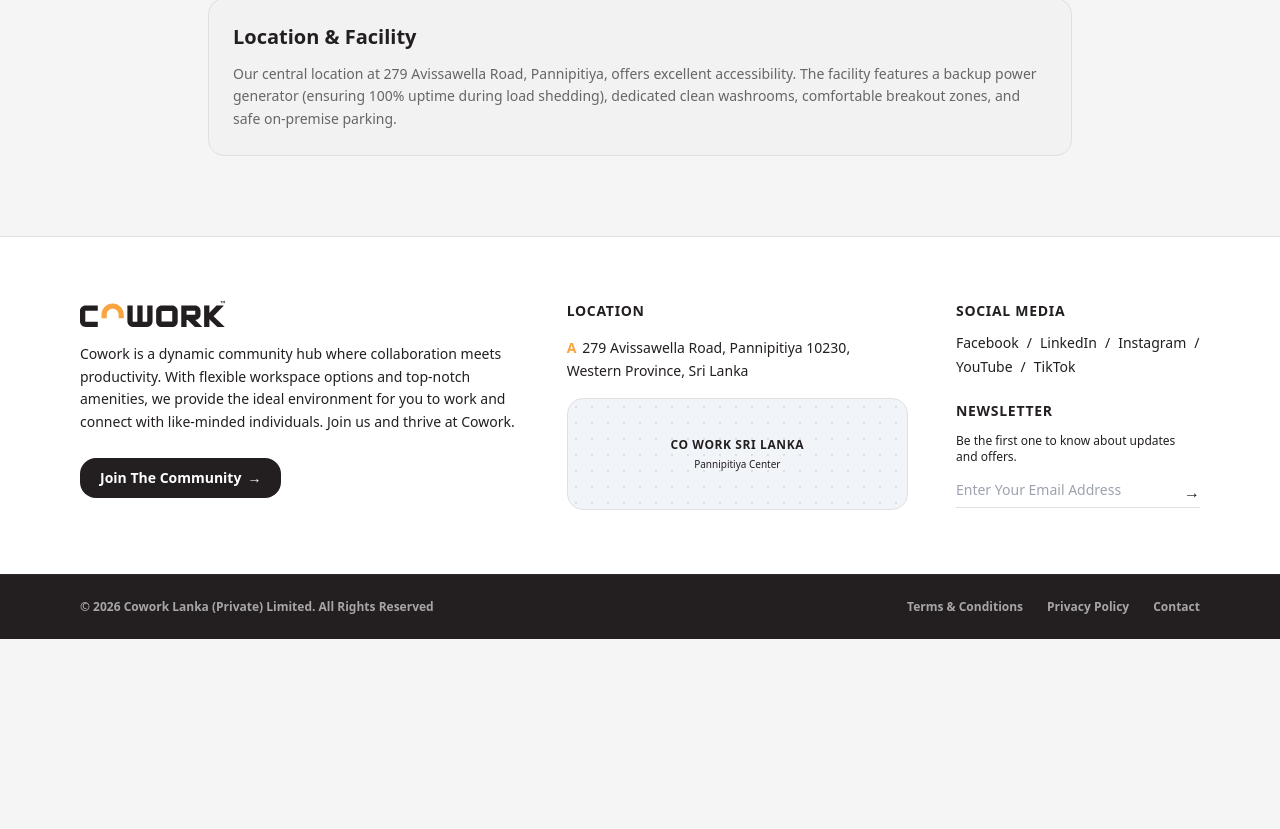
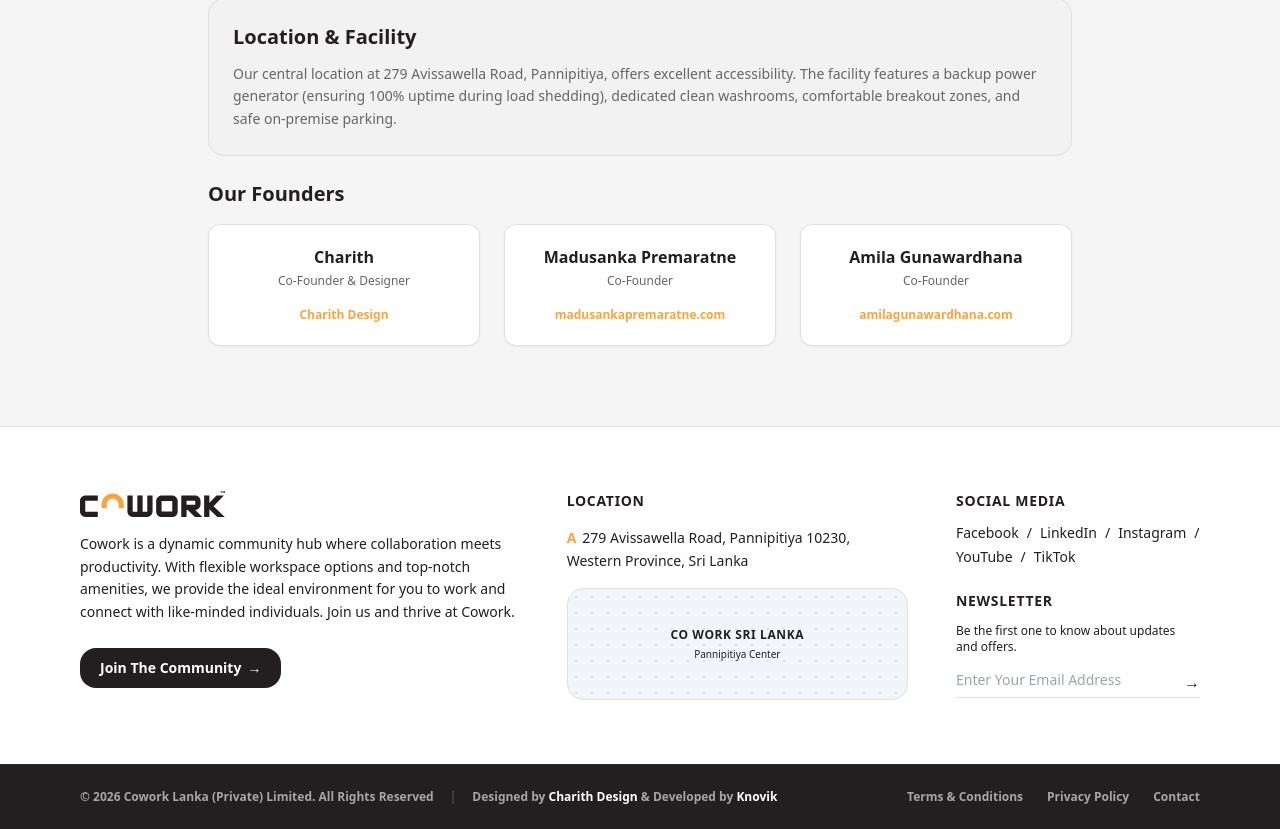
Before and after one commit to KnovikLLC/coworklk-booking-nextjs, a Next.js app: page /about in a window 1280 px wide. Shown: the part 561-1390 px from the top of the page. Before the commit the page ends 1200 px from the top, so only its background shows below. Built offline with nearby package versions, Linux system fonts and the light colour scheme; no server answers.

Commit message:
design: add Designed and Developed links to footer sub-footer and profile co-founders on About page

```diff
--- a/app/(site)/about/page.tsx
+++ b/app/(site)/about/page.tsx
@@ -7,6 +7,7 @@
     title: "About Us | Cowork.lk",
     description: "Learn more about Cowork Lanka (Pvt) Ltd, our story, mission, and the premium coworking workspace we provide in Pannipitiya.",
     url: "/about",
+    images: ["/opengraph-image"],
   },
 };
 
@@ -42,6 +43,48 @@
             Our central location at 279 Avissawella Road, Pannipitiya, offers excellent accessibility. The facility features a backup power generator (ensuring 100% uptime during load shedding), dedicated clean washrooms, comfortable breakout zones, and safe on-premise parking.
           </p>
         </div>
+
+        <div className="mt-12">
+          <h2 className="text-xl font-semibold text-brand-dark mb-4">Our Founders</h2>
+          <div className="grid gap-6 sm:grid-cols-3">
+            <div className="rounded-xl border bg-white p-5 shadow-sm text-center">
+              <h3 className="font-bold text-brand-dark text-base">Charith</h3>
+              <p className="text-xs text-muted-foreground mt-1 mb-3">Co-Founder &amp; Designer</p>
+              <a
+                href="https://www.charithdesign.com/"
+                target="_blank"
+                rel="noopener noreferrer"
+                className="inline-block text-xs font-bold text-brand hover:underline"
+              >
+                Charith Design
+              </a>
+            </div>
+            <div className="rounded-xl border bg-white p-5 shadow-sm text-center">
+              <h3 className="font-bold text-brand-dark text-base">Madusanka Premaratne</h3>
+              <p className="text-xs text-muted-foreground mt-1 mb-3">Co-Founder</p>
+              <a
+                href="https://madusankapremaratne.com/"
+                target="_blank"
+                rel="noopener noreferrer"
+                className="inline-block text-xs font-bold text-brand hover:underline"
+              >
+                madusankapremaratne.com
+              </a>
+            </div>
+            <div className="rounded-xl border bg-white p-5 shadow-sm text-center">
+              <h3 className="font-bold text-brand-dark text-base">Amila Gunawardhana</h3>
+              <p className="text-xs text-muted-foreground mt-1 mb-3">Co-Founder</p>
+              <a
+                href="https://amilagunawardhana.com/"
+                target="_blank"
+                rel="noopener noreferrer"
+                className="inline-block text-xs font-bold text-brand hover:underline"
+              >
+                amilagunawardhana.com
+              </a>
+            </div>
+          </div>
+        </div>
       </div>
     </main>
   );
--- a/app/(site)/booking/[spaceId]/page.tsx
+++ b/app/(site)/booking/[spaceId]/page.tsx
@@ -26,7 +26,13 @@
     title,
     description,
     alternates: { canonical: `/booking/${space.id}` },
-    openGraph: { siteName: "Cowork.lk", title, description, url: `/booking/${space.id}` },
+    openGraph: {
+      siteName: "Cowork.lk",
+      title,
+      description,
+      url: `/booking/${space.id}`,
+      images: [space.image_url || "/opengraph-image"],
+    },
   };
 }
 
--- a/app/(site)/booking/page.tsx
+++ b/app/(site)/booking/page.tsx
@@ -12,6 +12,7 @@
     title: "Book a Space | Cowork.lk",
     description: "Browse premium coworking hot desks, dedicated workspaces, and meeting rooms. Book online instantly.",
     url: "/booking",
+    images: ["/opengraph-image"],
   },
 };
 
--- a/app/(site)/community/page.tsx
+++ b/app/(site)/community/page.tsx
@@ -11,6 +11,7 @@
     description:
       "Join the Cowork community — connect with entrepreneurs, developers, freelancers, and professionals across Sri Lanka. Exclusive discounts, hiring opportunities, and partner perks.",
     url: "/community",
+    images: ["/opengraph-image"],
   },
 };
 
--- a/app/(site)/contact/page.tsx
+++ b/app/(site)/contact/page.tsx
@@ -12,6 +12,7 @@
     title: "Contact Us | Cowork.lk",
     description: "Get in touch with Cowork Lanka. Send us a message, find our phone number, email address, and Google Map location.",
     url: "/contact",
+    images: ["/opengraph-image"],
   },
 };
 
--- a/app/(site)/events/page.tsx
+++ b/app/(site)/events/page.tsx
@@ -11,6 +11,7 @@
     description:
       "Explore past and upcoming events at Cowork.lk — from member celebrations to creative recording sessions, our community is always buzzing.",
     url: "/events",
+    images: ["/opengraph-image"],
   },
 };
 
--- a/app/(site)/page.tsx
+++ b/app/(site)/page.tsx
@@ -40,6 +40,7 @@
     description:
       "Discover hot desks, dedicated workspaces, and fully-equipped meeting rooms at Cowork Lanka (Pannipitiya). Book online with real-time availability.",
     url: "/",
+    images: ["/opengraph-image"],
   },
 };
 
--- a/app/layout.tsx
+++ b/app/layout.tsx
@@ -12,10 +12,9 @@
 
 export const metadata: Metadata = {
   metadataBase: new URL(SITE_URL),
-  title: {
-    default: "Cowork.lk | Coworking Space in Pannipitiya, Sri Lanka",
-    template: `%s | ${SITE_NAME}`,
-  },
+  // Every page in this app already bakes "| Cowork.lk" into its own title
+  // string, so no title.template here — it would double up the suffix.
+  title: "Cowork.lk | Coworking Space in Pannipitiya, Sri Lanka",
   description: DEFAULT_DESCRIPTION,
   keywords: [
     "coworking space Sri Lanka",
@@ -55,7 +54,7 @@
   image: `${SITE_URL}/opengraph-image`,
   telephone: "+94774884040",
   email: "hello@cowork.lk",
-  priceRange: "LKR 699 - LKR 4990",
+  priceRange: "LKR 490 - LKR 6750",
   address: {
     "@type": "PostalAddress",
     streetAddress: "279 Avissawella Road",
--- a/components/layout/Footer.tsx
+++ b/components/layout/Footer.tsx
@@ -81,8 +81,29 @@
       {/* Dark Sub-footer */}
       <div className="bg-brand-dark text-white/60 py-6 border-t border-white/5">
         <div className="mx-auto max-w-6xl px-4 flex flex-col md:flex-row items-center justify-between gap-4 text-xs font-semibold">
-          <div>
-            © {new Date().getFullYear()} Cowork Lanka (Private) Limited. All Rights Reserved
+          <div className="flex flex-col md:flex-row md:items-center gap-2 md:gap-4">
+            <span>© {new Date().getFullYear()} Cowork Lanka (Private) Limited. All Rights Reserved</span>
+            <span className="hidden md:inline text-white/20">|</span>
+            <span>
+              Designed by{" "}
+              <a
+                href="https://www.charithdesign.com/"
+                target="_blank"
+                rel="noopener noreferrer"
+                className="text-white hover:text-brand hover:underline transition-colors"
+              >
+                Charith Design
+              </a>{" "}
+              &amp; Developed by{" "}
+              <a
+                href="https://knovik.com/"
+                target="_blank"
+                rel="noopener noreferrer"
+                className="text-white hover:text-brand hover:underline transition-colors"
+              >
+                Knovik
+              </a>
+            </span>
           </div>
           <div className="flex gap-6">
             <Link href="/terms" className="hover:text-white transition-colors">Terms &amp; Conditions</Link>
```
